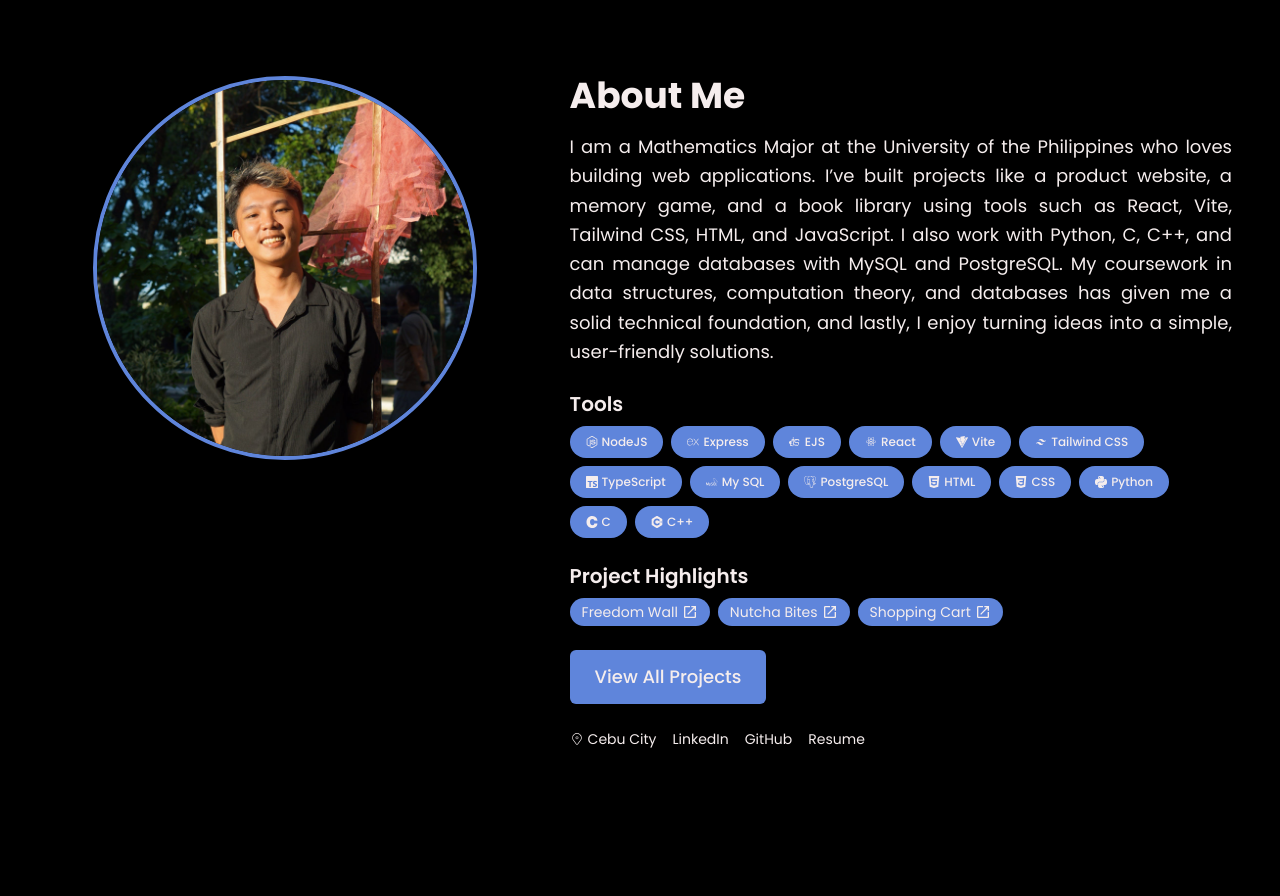
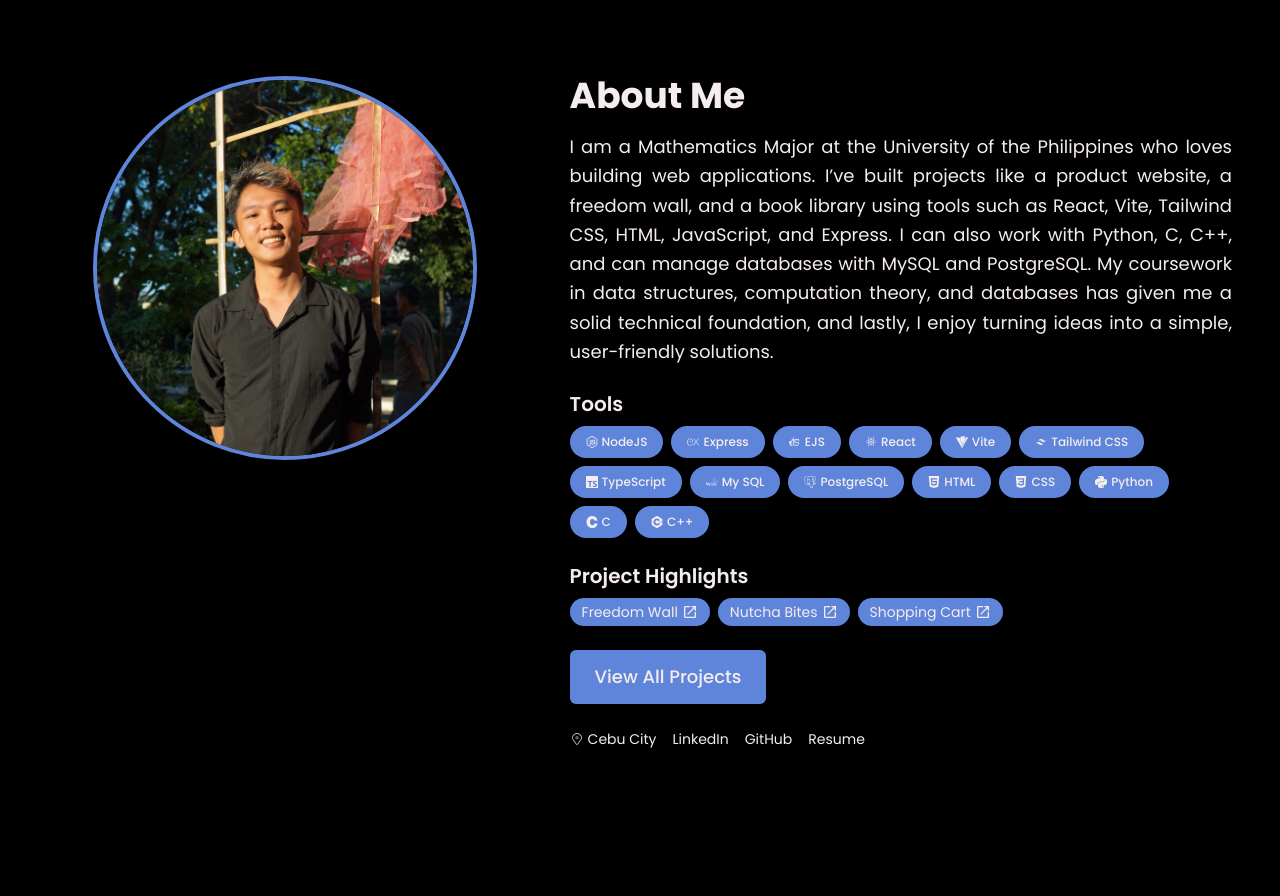
Before and after one commit to jlescarlan11/Portfolio, a React (Vite) app: page / in a window 1280 px wide. Shown: the part 820-1716 px from the top of the page. Built offline with nearby package versions, Linux system fonts and the light colour scheme.

Commit message:
updated resume

```diff
--- a/src/components/About.tsx
+++ b/src/components/About.tsx
@@ -139,12 +139,12 @@ const BioSection = () => {
       <p className="text-lg text-pretty hyphens-auto  text-justify leading-relaxed mb-6">
         I am a Mathematics Major at the University of the Philippines who loves
         building web applications. I’ve built projects like a product website, a
-        memory game, and a book library using tools such as React, Vite,
-        Tailwind CSS, HTML, and JavaScript. I also work with Python, C, C++, and
-        can manage databases with MySQL and PostgreSQL. My coursework in data
-        structures, computation theory, and databases has given me a solid
-        technical foundation, and lastly, I enjoy turning ideas into a simple,
-        user-friendly solutions.
+        freedom wall, and a book library using tools such as React, Vite,
+        Tailwind CSS, HTML, JavaScript, and Express. I can also work with
+        Python, C, C++, and can manage databases with MySQL and PostgreSQL. My
+        coursework in data structures, computation theory, and databases has
+        given me a solid technical foundation, and lastly, I enjoy turning ideas
+        into a simple, user-friendly solutions.
       </p>
       {/* Techstacks */}
       <div className="mb-6">
@@ -179,10 +179,11 @@ const BioSection = () => {
             <Link
               key={index}
               to={projectHighlight.preview}
-              className="flex flex-row items-center gap-1 px-3 py-1 bg-[var(--accent-color)] rounded-full text-sm text-[var(--text-color)] hover:animate-pulse cursor-pointer transition transform duration-200 hover:scale-105 hover:bg-[var(--secondary-color)]"
+              className="flex flex-row items-center justify-center gap-1 px-3 py-1 bg-[var(--accent-color)] rounded-full text-sm text-[var(--text-color)] hover:animate-pulse cursor-pointer transition transform duration-200 hover:scale-105 hover:bg-[var(--secondary-color)]"
               aria-label="Go to Project"
             >
               {projectHighlight.title}
+              {""}
               <MdOpenInNew className="text-base" />
             </Link>
           ))}
```
Also changed, not shown: 1 other file (tests, documents, lock files or other folders).
